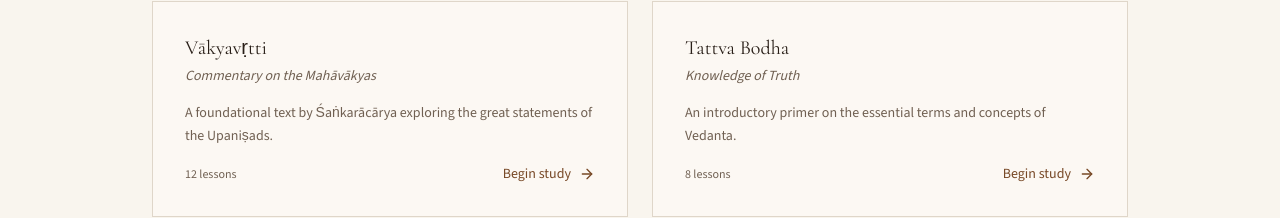
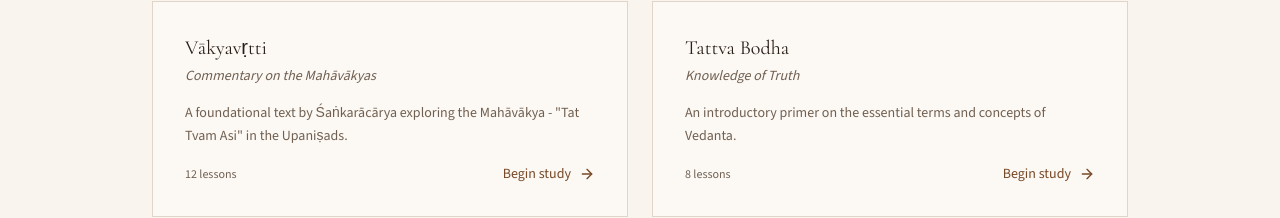
Before and after one commit to mohitmaheshwari20/v0-river-of-knowledge-website, a Next.js app: page /modules in a window 1280 px wide. Shown: the part 267-485 px from the top of the page. Built offline with nearby package versions, Linux system fonts and the light colour scheme.

Commit message:
docs: update Vākyavṛtti description on Learning Modules page\n\nClarify foundational text by Śaṅkarācārya on Mahāvākya.

```diff
--- a/app/modules/page.tsx
+++ b/app/modules/page.tsx
@@ -8,7 +8,7 @@ const modules = [
     id: "vakyavrtti",
     title: "Vākyavṛtti",
     subtitle: "Commentary on the Mahāvākyas",
-    description: "A foundational text by Śaṅkarācārya exploring the great statements of the Upaniṣads.",
+    description: "A foundational text by Śaṅkarācārya exploring the Mahāvākya - \"Tat Tvam Asi\" in the Upaniṣads.",
     lessons: 12,
     status: "available"
   },
```
